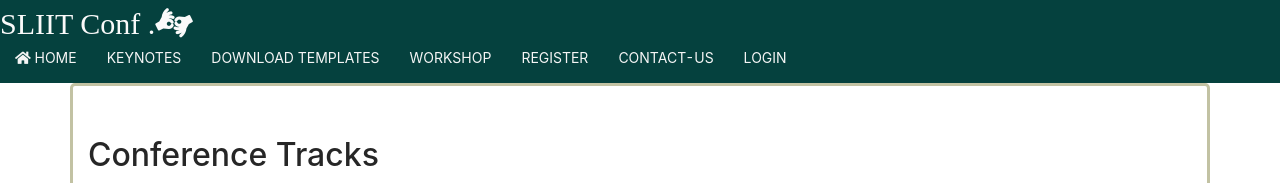
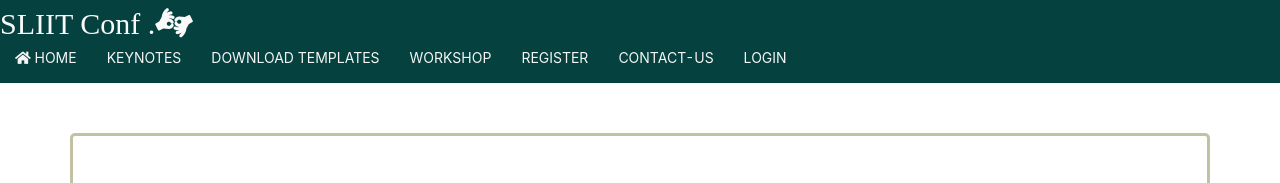
Before and after one commit to Malindu-Upendra/2021_S1_REG_WE_29_AF_Conference_Project, a React (Create React App) app in the folder client/: page /admin/conferencetracks in a window 1280 px wide. Shown: the top 183 px of the page. Built offline with nearby package versions, Linux system fonts and the light colour scheme; no server answers.

Commit message:
css changed

```diff
--- a/client/src/components/pages/Admin/ConferenceTracks/ConferenceTracks.jsx
+++ b/client/src/components/pages/Admin/ConferenceTracks/ConferenceTracks.jsx
@@ -40,6 +40,8 @@ export class ConferenceTracks extends Component {
 
     render() {
         return (
+            <>
+            <div style={{paddingTop:'50px'}}></div>
             <div className="container" style={{ paddingTop: '50px' }}>
 
                 <h2>Conference Tracks</h2><br/>
@@ -117,6 +119,7 @@ export class ConferenceTracks extends Component {
                     </tbody>
                 </Table>
             </div>
+            </>
         )
     }
 
--- a/client/src/components/pages/Admin/ImportantDates/ImportantDates.jsx
+++ b/client/src/components/pages/Admin/ImportantDates/ImportantDates.jsx
@@ -7,6 +7,8 @@ export class ImportantDates extends Component {
 
     render() {
         return (
+            <>
+            <div style={{paddingTop:'50px'}}></div>
             <div className="container" style={{ paddingTop: '50px' }}>
 
                 <h2>Important Dates</h2><br/>
@@ -42,6 +44,7 @@ export class ImportantDates extends Component {
                     </tbody>
                 </Table>
             </div>
+            </>
         )
     }
 
```
